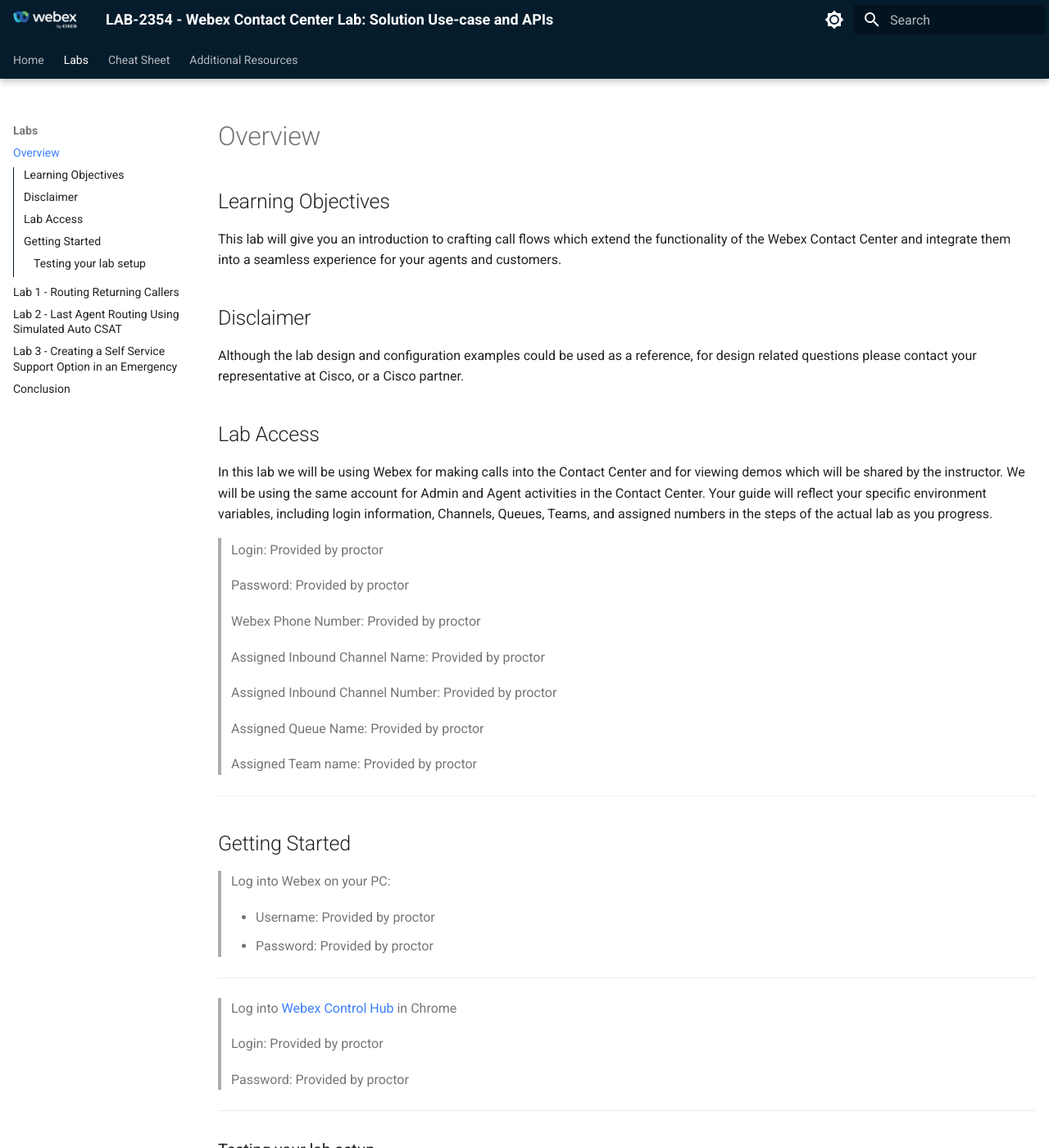
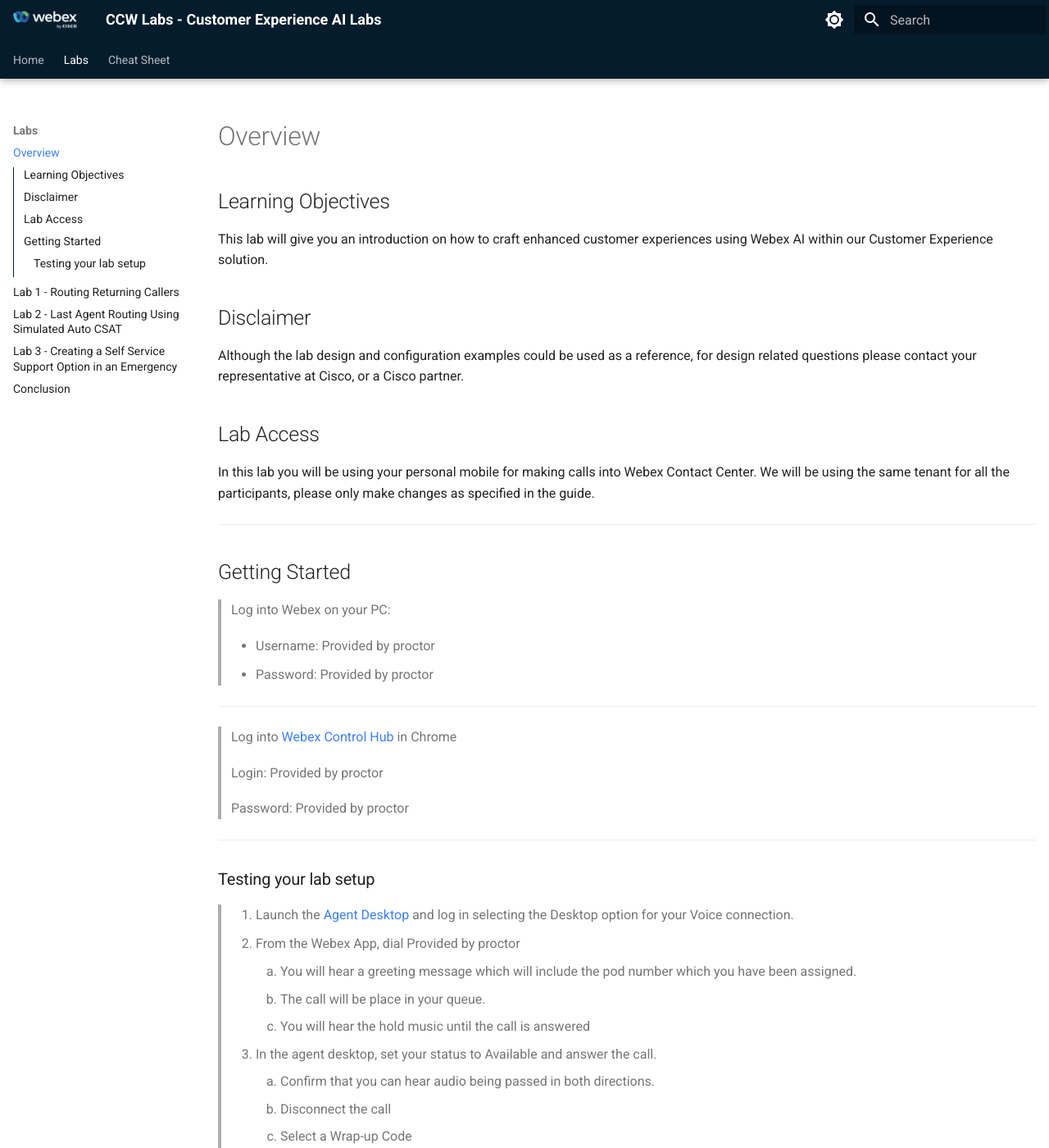
Before and after one commit to ctg-tme/CX-Labs, an MkDocs documentation site: the page built from docs/overview.md, in a window 1280 px wide and 1400 px high. Shown: the whole window at 82% size. Built offline with MkDocs 1.6.1 and Material for MkDocs 9.7.7, drawn with Linux system fonts in a browser that asks for light colours; some of the changed text lies outside the part shown.

```diff
--- a/docs/overview.md
+++ b/docs/overview.md
@@ -2,7 +2,7 @@
 
 ## Learning Objectives
 
-This lab will give you an introduction to crafting call flows which extend the functionality of the Webex Contact Center and integrate them into a seamless experience for your agents and customers.
+This lab will give you an introduction on how to craft enhanced customer experiences using Webex AI within our Customer Experience solution.
 
 ## Disclaimer
 
@@ -10,22 +10,7 @@ Although the lab design and configuration examples could be used as a reference,
 
 ## Lab Access
 
-In this lab we will be using Webex for making calls into the Contact Center and for viewing demos which will be shared by the instructor.  We will be using the same account for Admin and Agent activities in the Contact Center.  Your guide will reflect your specific environment variables, including login information, Channels, Queues, Teams, and assigned numbers in the steps of the actual lab as you progress.
-
-
-> Login: <copy><w class="login">Provided by proctor</w></copy>
->
-> Password: <copy><w class="PW">Provided by proctor</w></copy>
->
-> Webex Phone Number: <copy><w class="WxC">Provided by proctor</w></copy>
->
-> Assigned Inbound Channel Name: <copy><w class="EPname">Provided by proctor</w></copy>
->
-> Assigned Inbound Channel Number: <copy><w class="EPDN">Provided by proctor</w></copy>
->
-> Assigned Queue Name: <copy><w class="Queue">Provided by proctor</w></copy>
->
-> Assigned Team name: <copy><w class="Team">Provided by proctor</w></copy>
+In this lab you will be using your personal mobile for making calls into Webex Contact Center. We will be using the same tenant for all the participants, please only make changes as specified in the guide.
 
 
 ---
--- a/mkdocs.yml
+++ b/mkdocs.yml
@@ -1,8 +1,8 @@
 ---
-site_name: LAB-2354 - Webex Contact Center Lab&colon; Solution Use-case and APIs # This must begin with the session ID
-site_description: LAB-2354 - Webex Contact Center Lab&colon; Solution Use-case and APIs # must be same as "site_name"
+site_name: CCW Labs - Customer Experience AI Labs # This must begin with the session ID
+site_description: CCW Labs - Customer Experience AI Labs # must be same as "site_name"
 site_author: John Doe
-copyright: Copyright &copy; 2024 Cisco
+copyright: Copyright &copy; 2025 Cisco
 theme:
   name: material
   features:
@@ -87,4 +87,3 @@ nav:
       - Conclusion: conclusion.md
   # - Topologies: topologies.md
   - Cheat Sheet: cheatsheet.md
-  - <z onclick='(function(){window.open("https://webexcc-sa.github.io","_blank")}())'>Additional Resources</z>: additionalResources.md #https://webexcc-sa.github.io
```
Also changed, not shown: docs/additionalResources.md (deleted, +0 -4 lines), docs/topologies.md (deleted, +0 -5 lines), docs/welcome.md (deleted, +0 -3 lines), 1 other file.
